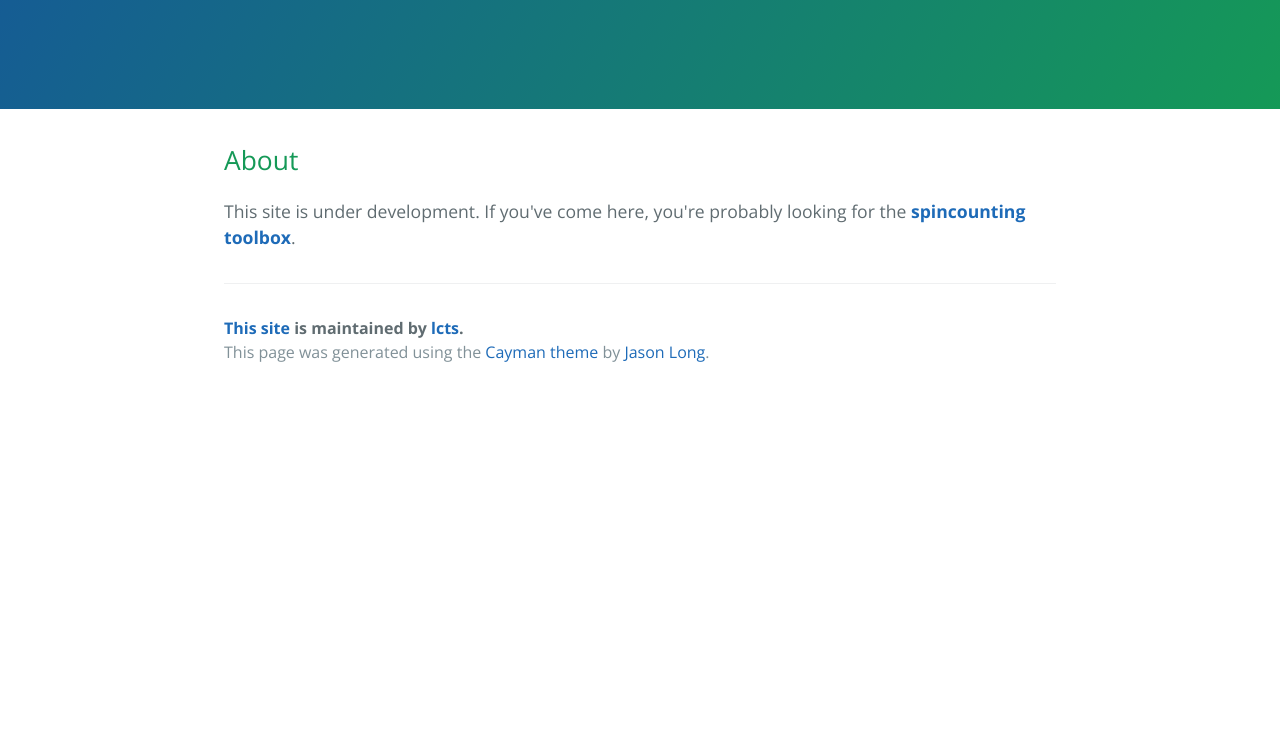
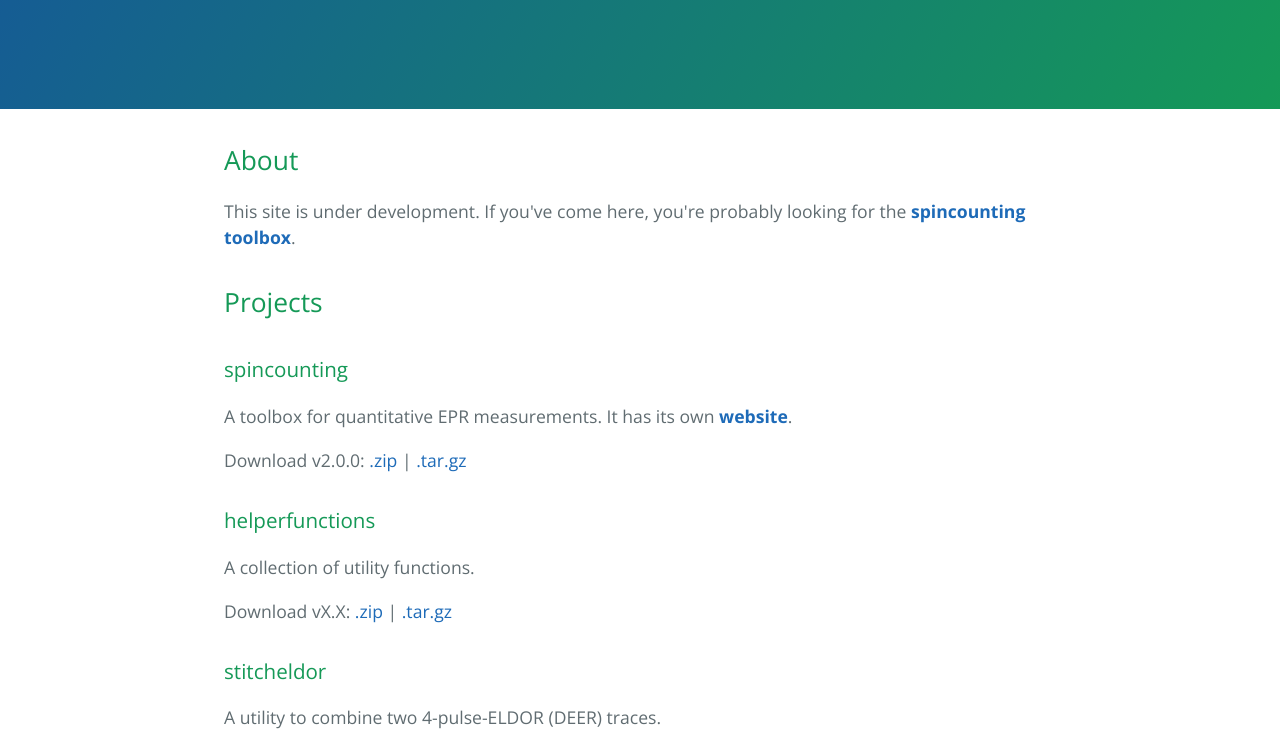
Before and after one commit to lcts/lcts.github.io, a plain HTML site: page index.html in a window 1280 px wide. Shown: the part 208-952 px from the top of the page. Before the commit the page ends 800 px from the top, so only its background shows below. Drawn offline with nearby package versions, Linux system fonts and the light colour scheme.

Commit message:
basic site, links not working

```diff
--- a/index.html
+++ b/index.html
@@ -24,11 +24,49 @@
 	</section>
 
 	<section class="main-content">
-		<h2><a class="anchor" href="#about" id=
-		"about"><span class=
+		<h2><a class="anchor" href="#about" id="about"><span class=
 		"octicon octicon-link"></span></a>About</h2>
 
-		<p>This site is under development. If you've come here, you're probably looking for the <a href="https://lcts.github.io/spincounting"><strong>spincounting toolbox</strong></a>.</p>
+		<p>This site is under development. If you've come here, you're probably
+		looking for the <a href=
+		"https://lcts.github.io/spincounting"><strong>spincounting
+		toolbox</strong></a>.</p>
+
+		<h2><a class="anchor" href="#projects" id="projects"><span class=
+		"octicon octicon-link"></span></a>Projects</h2>
+
+		<h3><a class="anchor" href="#spincounting" id=
+		"spincounting"><span class=
+		"octicon octicon-link"></span></a>spincounting</h3>
+
+		<p>A toolbox for quantitative EPR measurements. It has its own <a href=
+		"https://lcts.github.io/spincounting"><strong>website</strong></a>.</p>
+
+		<p>Download v2.0.0: <a href=
+		"https://github.com/lcts/spincounting/archive/v2.0.0.zip">.zip</a> |
+		<a href=
+		"https://github.com/lcts/spincounting/archive/v2.0.0.tar.gz">.tar.gz</a></p>
+
+		<h3><a class="anchor" href="#helperfunctions" id=
+		"helperfunctions"><span class=
+		"octicon octicon-link"></span></a>helperfunctions</h3>
+
+		<p>A collection of utility functions.</p>
+
+		<p>Download vX.X: <a href=
+		"https://github.com/lcts/helperfunctions/archive/v2.0.0.zip">.zip</a> |
+		<a href=
+		"https://github.com/lcts/helperfunctions/archive/v2.0.0.tar.gz">.tar.gz</a></p>
+
+		<h3><a class="anchor" href="#stitcheldor" id="stitcheldor"><span class=
+		"octicon octicon-link"></span></a>stitcheldor</h3>
+
+		<p>A utility to combine two 4-pulse-ELDOR (DEER) traces.</p>
+
+		<p>Download vX.X: <a href=
+		"https://github.com/lcts/stitcheldor/archive/v2.0.0.zip">.zip</a> |
+		<a href=
+		"https://github.com/lcts/stitcheldor/archive/v2.0.0.tar.gz">.tar.gz</a></p>
 
 		<footer class="site-footer">
 			<span class="site-footer-owner"><a href=
```
Also changed, not shown: 1 other file.
